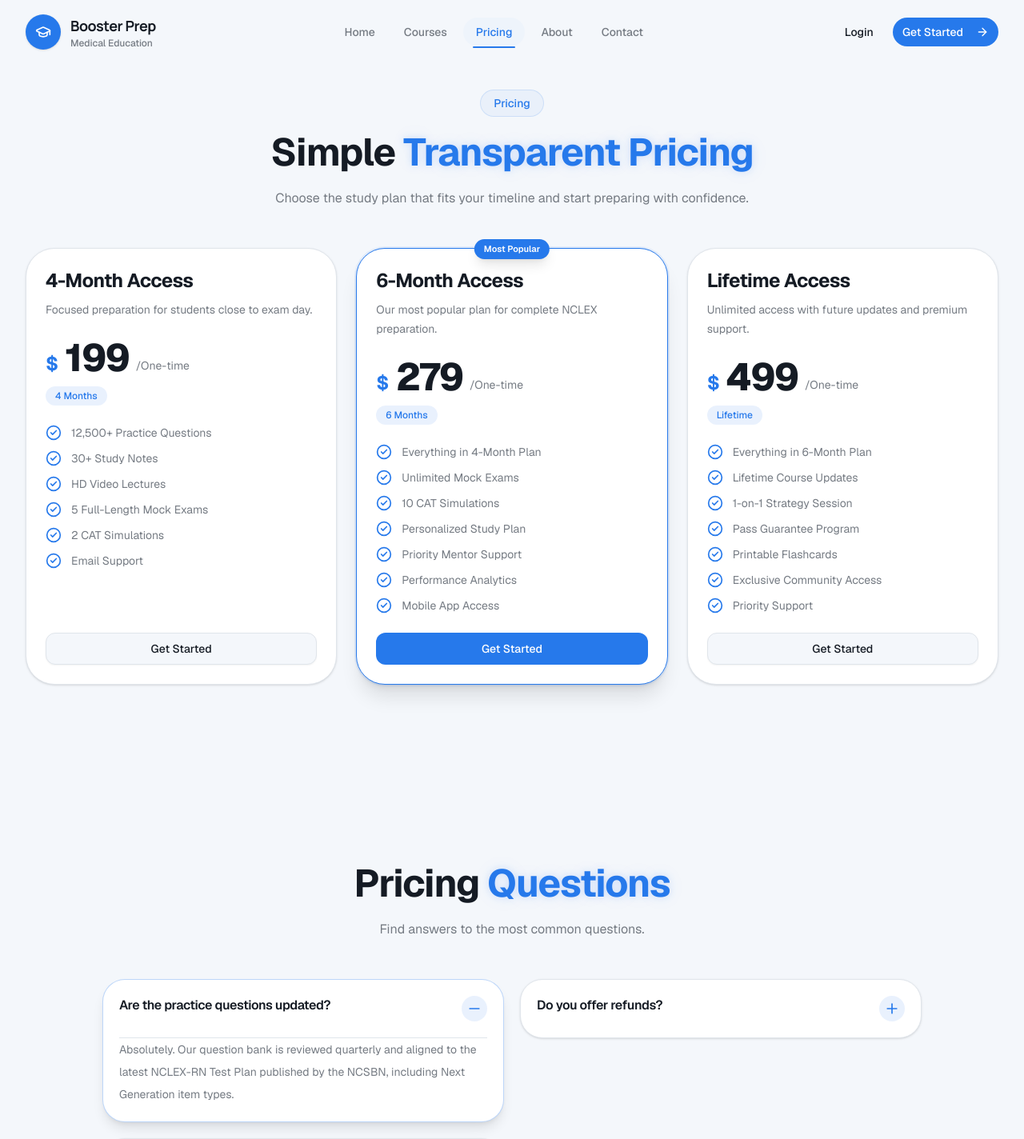
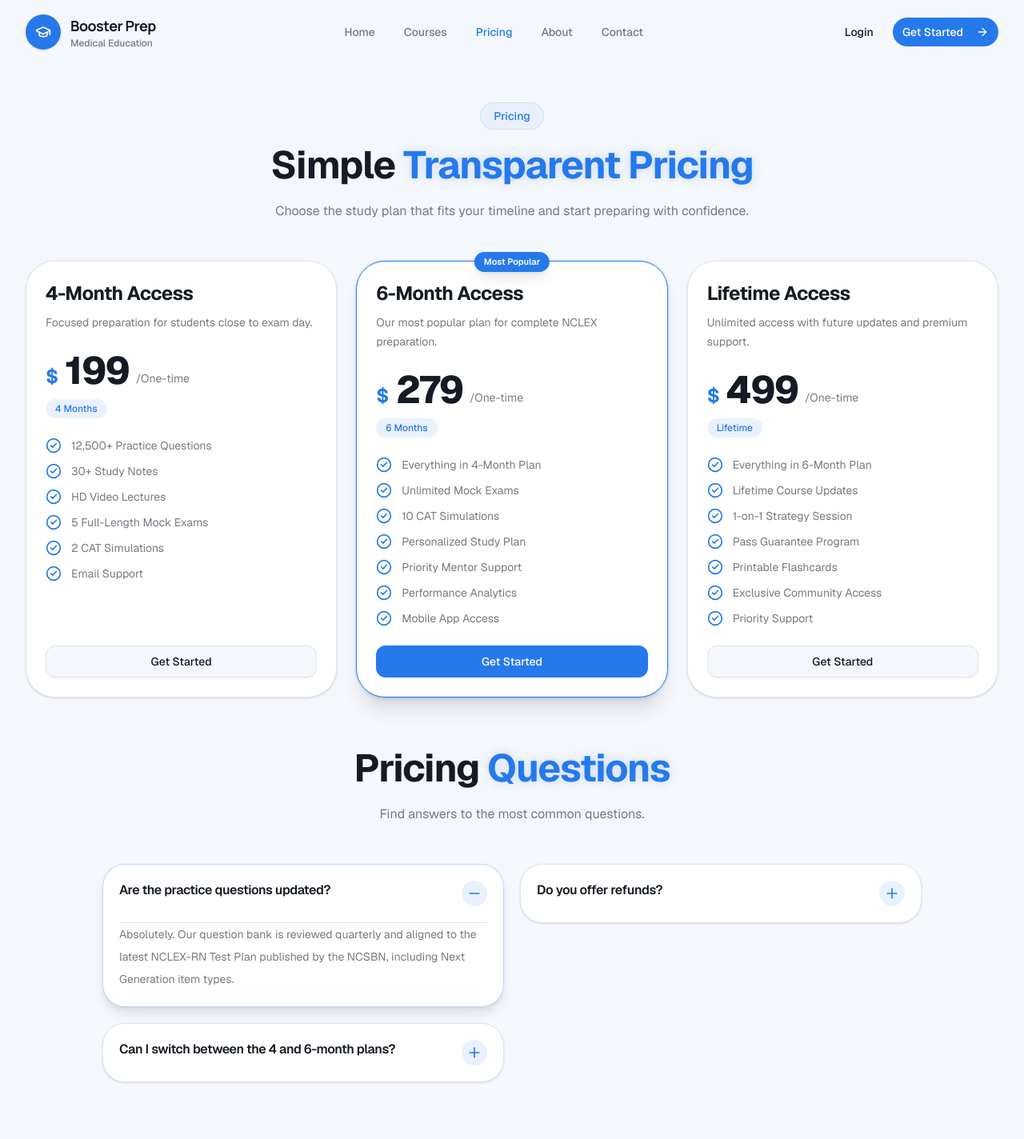
Before and after one commit to Apurbo810/client-medical-education, a Next.js app in the folder client/: page /pricing in a window 1280 px wide. Shown: the top 1424 px of the page at 80% size. Built offline with nearby package versions, Linux system fonts and the light colour scheme.

Commit message:
fix problem

```diff
--- a/client/app/(marketing)/pricing/page.tsx
+++ b/client/app/(marketing)/pricing/page.tsx
@@ -1,11 +1,13 @@
 import { Pricing } from "@/components/sections/pricing";
 import { FAQ } from "@/components/sections/faq";
+import { Section } from "@/components/common/section"
 
 import { pricingFaqs } from "@/data/faq/pricing-faq";
 
 export default function PricingPage() {
   return (
     <>
+    <Section spacing="md">
       <Pricing />
 
       <FAQ
@@ -14,6 +16,9 @@ export default function PricingPage() {
         description="Find answers to the most common questions."
         faqs={pricingFaqs}
       />
+      </Section>
     </>
+
+
   );
 }
--- a/client/components/layout/navigation-links.tsx
+++ b/client/components/layout/navigation-links.tsx
@@ -10,14 +10,22 @@ interface NavbarLinksProps {
   className?: string;
 }
 
-export function NavigationLinks({ className }: NavbarLinksProps) {
+export function NavigationLinks({
+  className,
+}: NavbarLinksProps) {
   const pathname = usePathname();
 
   return (
-    <nav className={cn("hidden items-center gap-1 lg:flex", className)}>
+    <nav
+      className={cn(
+        "hidden items-center gap-1 lg:flex",
+        className,
+      )}
+    >
       {navigation.map((item) => {
         const isActive =
-          pathname === item.href || pathname.startsWith(`${item.href}/`);
+          pathname === item.href ||
+          pathname.startsWith(`${item.href}/`);
 
         return (
           <Link
@@ -26,14 +34,12 @@ export function NavigationLinks({ className }: NavbarLinksProps) {
             className={cn(
               "relative rounded-xl px-4 py-2 text-sm font-medium transition-all duration-200",
               "hover:bg-accent hover:text-foreground",
-              isActive ? "bg-accent text-primary" : "text-muted-foreground",
+              isActive
+                ? "text-primary"
+                : "text-muted-foreground",
             )}
           >
             {item.title}
-
-            {isActive && (
-              <span className="absolute inset-x-3 -bottom-0.5 h-0.5 rounded-full bg-primary" />
-            )}
           </Link>
         );
       })}
--- a/client/components/sections/faq/faq.tsx
+++ b/client/components/sections/faq/faq.tsx
@@ -32,7 +32,7 @@ export function FAQ({
   const [openIndex, setOpenIndex] = useState<number | null>(0);
 
   return (
-    <Section spacing="lg">
+    <Section spacing="sm">
       <Container>
         <SectionHeading
           title={title}
--- a/client/components/sections/featured-courses/featured-courses.tsx
+++ b/client/components/sections/featured-courses/featured-courses.tsx
@@ -18,7 +18,7 @@ export function FeaturedCourses() {
     });
 
   return (
-    <Section id="courses" spacing="lg">
+    <Section id="courses" spacing="sm">
       <Container>
         <SectionHeading
           badge="Courses"
--- a/client/components/sections/features/features.tsx
+++ b/client/components/sections/features/features.tsx
@@ -17,7 +17,7 @@ export function Features() {
   });
 
   return (
-    <Section id="features" spacing="lg">
+    <Section id="features" spacing="none">
       <Container>
         <SectionHeading
           animated
--- a/client/components/sections/learning-process/learning-process.tsx
+++ b/client/components/sections/learning-process/learning-process.tsx
@@ -17,7 +17,7 @@ export function LearningProcess() {
   });
 
   return (
-    <Section spacing="lg">
+    <Section spacing="sm">
       <Container>
         <SectionHeading
           animated
--- a/client/components/sections/pricing/pricing.tsx
+++ b/client/components/sections/pricing/pricing.tsx
@@ -17,7 +17,7 @@ export function Pricing() {
   });
 
   return (
-    <Section spacing="lg">
+    <Section spacing="sm">
       <Container>
         <SectionHeading
           badge="Pricing"
--- a/client/components/sections/testimonials/testimonials.tsx
+++ b/client/components/sections/testimonials/testimonials.tsx
@@ -17,7 +17,7 @@ export function Testimonials() {
   });
 
   return (
-    <Section spacing="lg">
+    <Section spacing="sm">
       <Container>
         <SectionHeading
           animated
--- a/client/components/sections/why-choose-us/why-choose-us.tsx
+++ b/client/components/sections/why-choose-us/why-choose-us.tsx
@@ -6,7 +6,7 @@ import { WhyChooseUsImage } from "./why-choose-us-image";
 
 export function WhyChooseUs() {
   return (
-    <Section spacing="lg">
+    <Section spacing="sm">
       <Container>
         <div className="why-grid">
           <WhyChooseUsContent />
```
